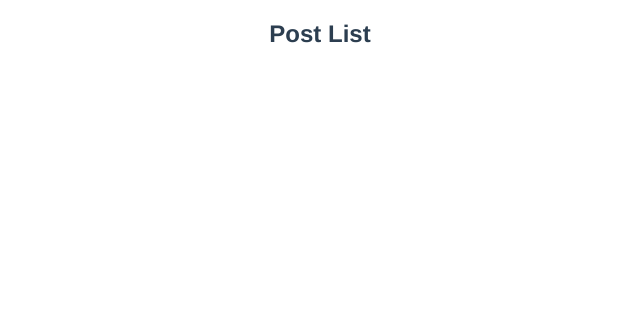
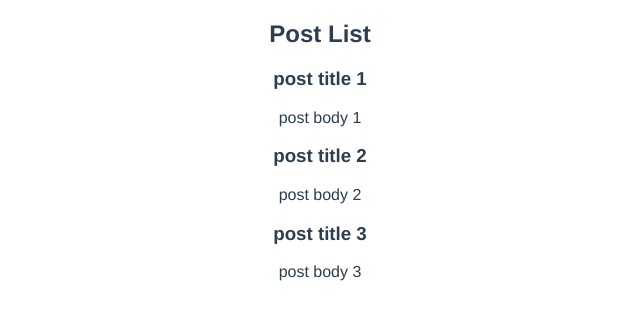
Before and after one commit to yekhantsandev/Composition-Api, a Vue app: page / in a window 1280 px wide. Shown: the top 320 px of the page, without its empty margins (320-960 px from the left). Built offline with nearby package versions, Linux system fonts and the light colour scheme; data requests are answered from the project's data file.

Commit message:
get posts composable functions

```diff
--- /dev/null
+++ b/database/db.json
@@ -0,0 +1,19 @@
+{
+    "posts": [
+        {
+            "id" : 1,
+            "title": "post title 1",
+            "body": "post body 1"
+        },
+        {
+            "id" : 2,
+            "title": "post title 2",
+            "body": "post body 2"
+        },
+        {
+            "id" : 3,
+            "title": "post title 3",
+            "body": "post body 3"
+        }
+    ]
+}
--- a/package.json
+++ b/package.json
@@ -4,7 +4,8 @@
   "private": true,
   "scripts": {
     "serve": "vue-cli-service serve",
-    "build": "vue-cli-service build"
+    "build": "vue-cli-service build",
+    "dev": "json-server --watch database/db.json"
   },
   "dependencies": {
     "core-js": "^3.8.3",
--- a/src/components/SinglePost.vue
+++ b/src/components/SinglePost.vue
@@ -9,7 +9,7 @@ export default {
     props: ['post'],
     setup(props){
         let cutPostBody = computed(()=>{
-            return props.post.body.substring(0,100)+" ..."
+            return props.post.body.substring(0,100)
         })
 
         return {cutPostBody}
--- /dev/null
+++ b/src/composables/getPosts.js
@@ -0,0 +1,21 @@
+import { ref } from "vue";
+
+let getPosts = () => {
+  let posts = ref([]);
+  let error = ref("");
+  let load = async () => {
+    try {
+      let response = await fetch("http://localhost:3000/posts");
+      if (response.status === 404) {
+        throw new Error("not found url");
+      }
+      let datas = await response.json();
+      posts.value = datas;
+    } catch (err) {
+      error.value = err.message;
+    }
+  };
+  return { posts, error, load };
+};
+
+export default getPosts;
--- a/src/views/HomeView.vue
+++ b/src/views/HomeView.vue
@@ -1,20 +1,27 @@
 <template>
   <div class="home">
-    <PostList :posts="posts" />
+    <div v-if="error">
+      {{ error }}
+    </div>
+    <div v-if="posts.length > 0">
+      <PostList :posts="posts" />
+    </div>
+    <div v-else>Loading...</div>
   </div>
 </template>
 
 <script>
-import { ref } from "vue";
 import PostList from "../components/PostList.vue";
+import getPosts from "../composables/getPosts";
 
 export default {
   name: "HomeView",
   components: { PostList },
   setup() {
-    let posts = ref([]);
+    let { posts, error, load } = getPosts();
+    load();
 
-    return { posts };
+    return { posts, error };
   },
 };
 </script>
```
